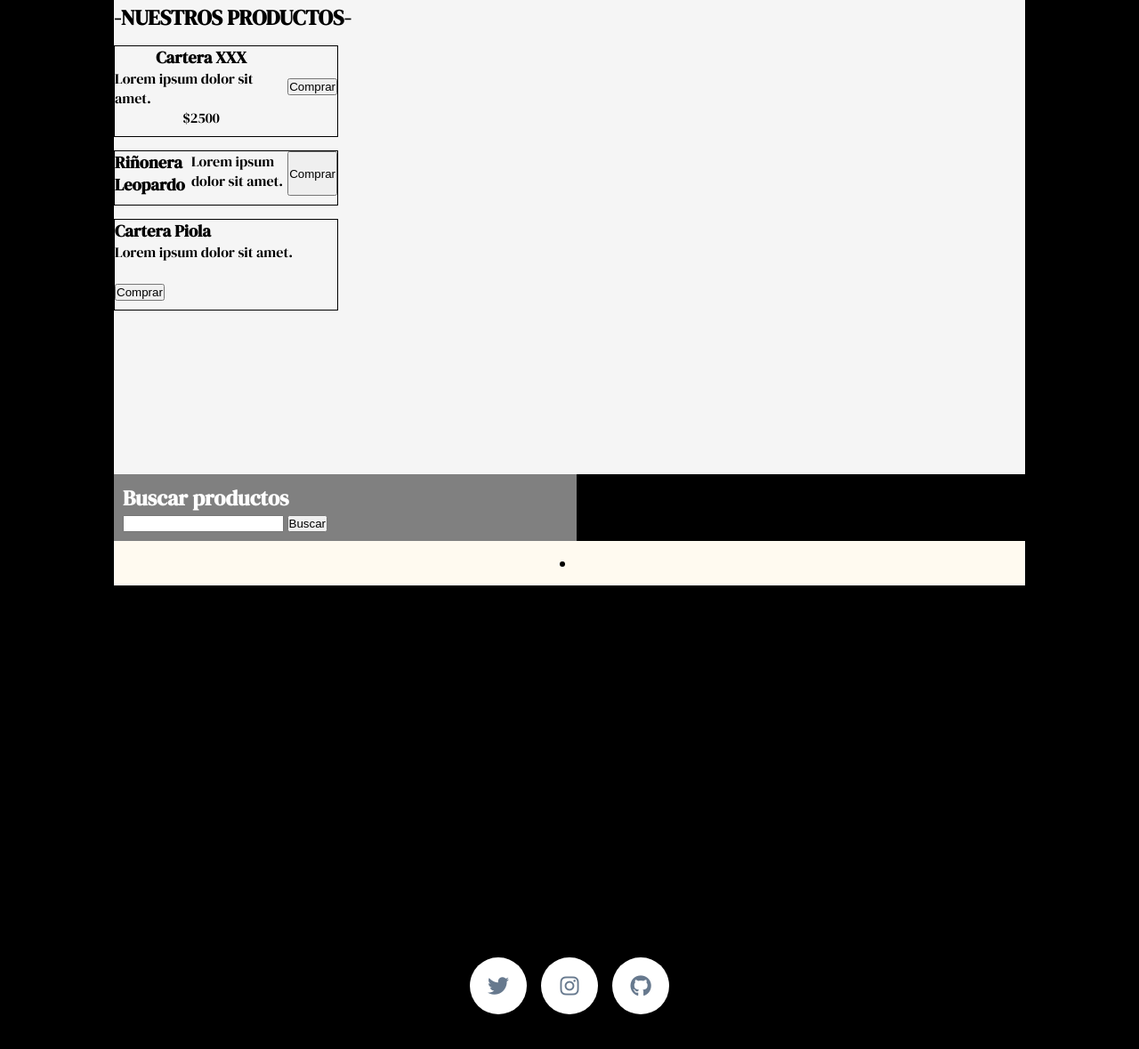
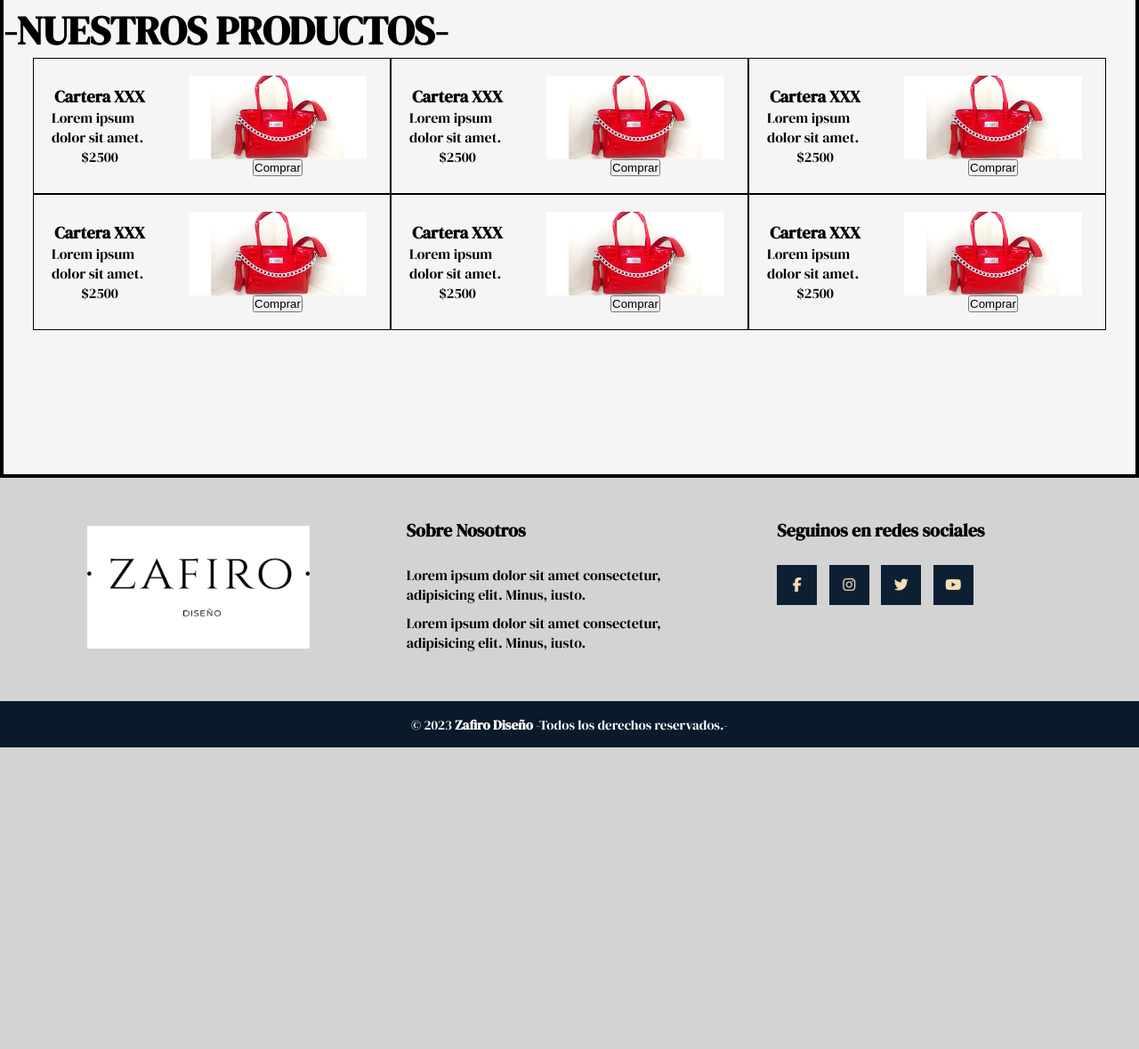
Before and after one commit to francogilcomesana/Zafiro-Dise-o, a plain HTML site: page index.html in a window 1280 px wide. Shown: the part 931-2110 px from the top of the page at 89% size. After the commit the page ends 1771 px from the top, so only its background shows below. Drawn offline with Linux system fonts and the light colour scheme.

Commit message:
segundo commit

```diff
--- a/CSS/style.css
+++ b/CSS/style.css
@@ -5,7 +5,7 @@
 }
 
 body {
-    background-color: black;
+    background-color: lightgray;
     font-family: 'DM Serif Display', serif;
 }
 h1 {
@@ -23,7 +23,6 @@ h1 {
 #container {
     background-color: black;
     color: white;
-    width: 80%;
     padding: 0px;
     margin: 0px auto;
     border: 4px solid black;
@@ -31,7 +30,7 @@ h1 {
 }
 
 header {
-    background-color: black;
+    background-color: #0a1a2a;
     height: 220px;
     text-align: center;
     line-height: 200px;
@@ -89,82 +88,64 @@ button:hover div:nth-child(2){
 button:hover div:last-child{
     transform: rotate(-45deg);
 }
-.clearfix {
-    clear: both;
-}
+
 
 #content {
-    display: inline-block;
     color: black;
-    align-items: center;
     padding-top: 30px;
     padding-bottom: 30px;
     width: 100%;
     min-height: 500px;
     background-color: whitesmoke;
-
 }
 
-.producto {
-    display: flex;
-    color: black;
-    width: 400px;
-    width: 250px;
-    border: 1px solid black;
-    margin-top: 15px;
-    margin-bottom: 15px;
-    padding-bottom: 10px;
-    border-bottom: 1px solid black;
-
-}
 img{
     width: 200px;
 }
-.cardLeft{
+.card {
+    display: flex;
+    border: 1px solid black;
+    width: 400px;
+    height: auto;
+}
+.cardLeft {
     display: flex;
     flex-direction: column;
     align-items: center;
     justify-content: space-evenly;
+    padding: 30px 20px;
+    width: 30%;
 
 }
-.cardRight{
+.cardRight {
     display: flex;
-    flex-direction: row;
+    flex-direction: column;
     align-items: center;
     justify-content: center;
+    width: 70%;
+
 }
 .cardleft p {
     text-align: center;
 
 }
-.producto:first-child {
-    padding-top: 10px;
-    border-top: 1px;
+
+.cardsContainer {
+    display: flex;
+    flex-wrap: wrap;
+    justify-content: center;
 }
 
-.producto h2 {
-    font-size: 25px;
-    align-content: center;
+
+h2 {
+    font-size: 45px;
+    justify-content: center;
 }
 
-aside {
-    float: left;
-    width: calc(20% - 20px);
-    min-width: 500px;
-    background-color: grey;
-    padding: 10px;
-}
 
-footer {
-    background-color: floralwhite;
-    color: black;
-    text-align: center;
-    height: 50px;
-    line-height: 50px;
-}
 section{
     display: flex;
-    width: 1010px;
+    width: 1255px;
     height: 430px;
 }
 section img{
@@ -186,11 +167,6 @@ section img:hover{
     --trans-props: all 0.3s ease;
   }
 
-  body {
-    margin: 0;
-    padding: 0;
-    background: black;
-  }
 
   .wrapper {
     width: 100%;
@@ -204,86 +180,69 @@ section img:hover{
     justify-content: center;
     flex-flow: row wrap;
   }
+/*** Footer ***//
+.pie-pagina{
+    width: 100%;
+    background-color: #0a141d;
+}
+.pie-pagina .grupo-1{
+    width: 100%;
+    max-width: 1200px;
+    margin: auto;
+    display: grid;
+    grid-template-columns: repeat(3, 1fr);
+    grid-gap: 50px;
+    padding: 45px 0px;
+}
+.pie-pagina .grupo-1 .box figure{
+    width: 100%;
+    height: 100%;
+    display: flex;
+    justify-content: center;
+    align-items: center;
+}
+.pie-pagina .grupo-1 .box figure img{
+    width: 250px;
 
-  /*** Containers and icons ***/
+}
+.pie-pagina .grupo-1 .box h2{
+    margin-bottom: 25px;
+    font-size: 20px;
 
-  .social-icon {
-    display: flex;
+}
+.pie-pagina .grupo-1 .box p{
+    color: black;
+    margin-bottom: 10px;
+}
+.pie-pagina .grupo-1 .red-social a{
+    display: inline-block;
+    text-decoration: none;
+    width: 45px;
+    height: 45px;
+    line-height: 45px;
+    color: wheat;
+    margin-right: 10px;
+    background-color: #0d2033;
+    text-align: center;
+    transition: all 300ms ease;
+}
+.pie-pagina .grupo-1 .red-social a:hover{
+    color: aqua;
+}
+.pie-pagina .grupo-2{
+    background-color: #0a1a2a;
+    padding: 15px 10px;
+    text-align: center;
+    color: white;
+}
+.pie-pagina .grupo-2 small{
+    font-size: 15px;
 
-    position: relative;
-    overflow: hidden; /* Trim branded overlays */
+}
 
-    width: var(--link-size);
-    height: var(--link-size);
-    margin: 8px;
 
-    background-color: white;
-    border-radius: 50%;
-    box-shadow: 0px 1px 3px rgba(0, 0, 0, 0.12);
+  /*** Fondo pagina contacto ***/
 
-    text-decoration: none;
-
-    transition: var(--trans-props);
+  .fondoContacto {
+    background-color: lightgrey;
   }
-
-  .social-icon i {
-    margin: auto; /* Perfect centering thanks to parental flex */
-
-    font-size: 24px;
-    color: hsl(212, 16%, 48%);
-
-    z-index: 1; /* Make sure icons will be on top */
-
-    transition: var(--trans-props);
-  }
-
-  /*** Branded overlays from the bottom ***/
-
-  .social-icon:after {
-    content: "";
-
-    width: var(--link-size);
-    height: var(--link-size);
-
-    position: absolute;
-
-    transform: translate(0, var(--link-size));
-
-    border-radius: 50%;
-    transition: var(--trans-props);
-  }
-
-  .social-icon.twitter:after {
-    background-color: #1da1f2;
-  }
-
-  .social-icon.github:after {
-    background-color: #24292e;
-  }
-
-  .social-icon.instagram:after {
-    background-image: linear-gradient(
-      to bottom left,
-      #4f5bd5,
-      #962fbf,
-      #d62976,
-      #fa7e1e,
-      #feda75
-    );
-  }
-
-  /*** Animations ***/
-
-  .social-icon:hover {
-    transform: translateY(-4px);
-    box-shadow: 0px 4px 12px rgba(0, 0, 0, 0.16);
-  }
-
-  .social-icon:hover i {
-    /*  transform: scale(1.1); */
-    color: #fff;
-  }
-
-  .social-icon:hover:after {
-    transform: translate(0) scale(1.2);
-  }
--- a/index.html
+++ b/index.html
@@ -8,10 +8,8 @@
     <link rel="stylesheet" href="./CSS/style.css">
     <link href="https://fonts.googleapis.com/css2?family=DM+Serif+Display&display=swap" rel="stylesheet">
     <title>Zafiro Diseños</title>
-    <script
-    src="https://kit.fontawesome.com/70c682a6d6.js"
-    crossorigin="anonymous">
-    </script>
+    <script src="https://kit.fontawesome.com/f4957d2517.js" crossorigin="anonymous"></script>
+    <script src="https://kit.fontawesome.com/70c682a6d6.js" crossorigin="anonymous"></script>
 
 </head>
 
@@ -47,13 +45,12 @@
                 <img src="./images/12.jpeg">
                 <img src="./images/11.jpeg">
                 <img src="./images/10.jpeg">
-
             </section>
 
-            <section id="content">
+            <div id="content">
                 <h2>-NUESTROS PRODUCTOS-</h2>
-                <div class="producto">
-
+                <div class="cardsContainer">
+                    <div class="card">
                         <div class="cardLeft">
                             <h3>Cartera XXX</h3>
                             <p>Lorem ipsum dolor sit amet.</p>
@@ -63,82 +60,103 @@
                             <img src="./images/16.jpeg" alt="">
                             <input type="submit" value="Comprar">
                         </div>
+                    </div>
+                    <div class="card">
+                        <div class="cardLeft">
+                            <h3>Cartera XXX</h3>
+                            <p>Lorem ipsum dolor sit amet.</p>
+                            <span>$2500</span>
+                        </div>
+                        <div class="cardRight">
+                            <img src="./images/16.jpeg" alt="">
+                            <input type="submit" value="Comprar">
+                        </div>
+                    </div>
+                    <div class="card">
+                        <div class="cardLeft">
+                            <h3>Cartera XXX</h3>
+                            <p>Lorem ipsum dolor sit amet.</p>
+                            <span>$2500</span>
+                        </div>
+                        <div class="cardRight">
+                            <img src="./images/16.jpeg" alt="">
+                            <input type="submit" value="Comprar">
+                        </div>
+                    </div>
+                    <div class="card">
+                        <div class="cardLeft">
+                            <h3>Cartera XXX</h3>
+                            <p>Lorem ipsum dolor sit amet.</p>
+                            <span>$2500</span>
+                        </div>
+                        <div class="cardRight">
+                            <img src="./images/16.jpeg" alt="">
+                            <input type="submit" value="Comprar">
+                        </div>
+                    </div>
+                    <div class="card">
+                        <div class="cardLeft">
+                            <h3>Cartera XXX</h3>
+                            <p>Lorem ipsum dolor sit amet.</p>
+                            <span>$2500</span>
+                        </div>
+                        <div class="cardRight">
+                            <img src="./images/16.jpeg" alt="">
+                            <input type="submit" value="Comprar">
+                        </div>
+                    </div>
+                    <div class="card">
+                        <div class="cardLeft">
+                            <h3>Cartera XXX</h3>
+                            <p>Lorem ipsum dolor sit amet.</p>
+                            <span>$2500</span>
+                        </div>
+                        <div class="cardRight">
+                            <img src="./images/16.jpeg" alt="">
+                            <input type="submit" value="Comprar">
+                        </div>
+                    </div>
+                </div>
+
 
             </div>
 
-                <div class="producto">
-
-
-                    <h3>Riñonera Leopardo</h3>
-                    <p>Lorem ipsum dolor sit amet.</p>
-                    <img src="./images/9.jpg" alt="">
-                    <br>
-                    <input type="submit" value="Comprar">
-
-                </div>
-                <div class="producto">
-                    <br>
-                    <div>
-                        <h3>Cartera Piola</h3>
-                        <p>Lorem ipsum dolor sit amet.</p>
-                        <img src="./images/carterapiola2.jpg" alt="">
-                        <br>
-                        <input type="submit" value="Comprar">
-                    </div>
-
-            </section>
-
-            <aside>
-                <h2>Buscar productos</h2>
-                <form>
-                    <input type="text">
-                    <input type="submit" value="Buscar">
-                </form>
-
-            </aside>
-            <div class="clearfix"></div>
 
 
         </main>
 
+    </div>
+    <footer class="pie-pagina">
+        <div class="grupo-1">
+            <div class="box">
+                <figure>
+                    <a href="#">
+                        <img src="./images/ZAFIROnuevo.png" alt="logodezafiro">
+                    </a>
+                </figure>
+            </div>
+            <div class="box">
+                <h2>Sobre Nosotros</h2>
+                <p>Lorem ipsum dolor sit amet consectetur, adipisicing elit. Minus, iusto.</p>
+                <p>Lorem ipsum dolor sit amet consectetur, adipisicing elit. Minus, iusto.</p>
 
+            </div>
+            <div class="box">
+                <h2>Seguinos en redes sociales</h2>
+                <div class="red-social">
+                    <a href="#" class="fa fa-facebook"></a>
+                    <a href="#" class="fa fa-instagram"></a>
+                    <a href="#" class="fa fa-twitter"></a>
+                    <a href="#" class="fa fa-youtube"></a>
+                </div>
+            </div>
+        </div>
+        <div class="grupo-2">
+            <small>&copy; 2023 <b>Zafiro Diseño</b> -Todos los derechos reservados.-</small>
 
+        </div>
 
-        <footer>
-            <li>
-                <p>Todos los derechos reservados - Mendoza, Argentina 2023</p>
-
-            </li>
-
-            <div class="wrapper">
-                <div class="social-icons">
-                  <a class="social-icon twitter"
-                    src="https://icons8.com/icon/102907/twitter"
-                    target="_blank"
-                    rel="author"
-                  >
-                    <i class="fab fa-twitter"></i>
-                  </a>
-
-                  <a class="social-icon instagram"
-                    href="https://www.instagram.com/byzzafiro/"
-                    target="_blank"
-                    rel="author"
-                  >
-                    <i class="fab fa-instagram"></i>
-                  </a>
-
-                  <a
-                    class="social-icon github"
-                    href="https://github.com/anronkai"
-                    target="_blank"
-                    rel="author"
-                  >
-                    <i class="fab fa-github"></i>
-                  </a>
-                </div>
     </footer>
-    </div>
 
 
 
```
Also changed, not shown: pages/contacto.html (+1 -1 lines). Lines whose indentation alone changed are shown as unchanged.
